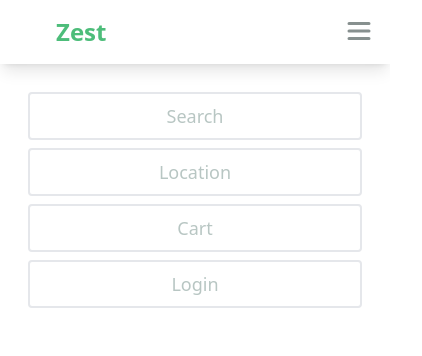
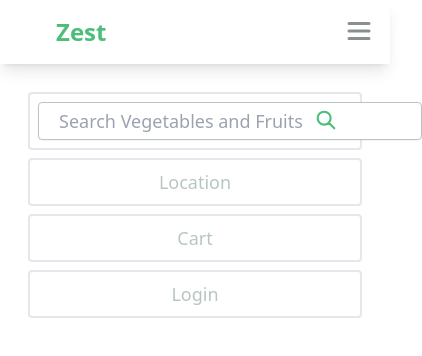
Before and after one commit to poonam-kumawat/zest-frontend, a React (Create React App) app: page / in a window 390 px wide. Both pictures are taken after a click on the picture 359 px from the left and 31 px from the top of the page. Shown: the top 356 px of the page, 422 px wide, since content can reach past the window. Built offline with nearby package versions, Linux system fonts and the light colour scheme.

Commit message:
seach adde in mobile  nav bar with styling changes

```diff
--- a/src/Components/Header/Header.tsx
+++ b/src/Components/Header/Header.tsx
@@ -69,12 +69,11 @@ const Header = () => {
         <div className="lg:hidden m-3 ">
           <nav className="p-2">
             <ul className="">
-              <li className="border-2 text-lg font-medium text-[#B8C6C3] hover:bg-[#B8C6C3] hover:text-[#ffffff] p-2 rounded text-center m-2  md:hidden lg:hidden ">
-                Search
-                {/* <div className="relative lg:flex md:flex">
+              <li className="border-2 text-lg font-medium text-[#B8C6C3] p-2 rounded text-center m-2  md:hidden lg:hidden hover:text-[#4DBD7A]">
+                <div className="relative lg:flex md:flex">
                   <input
                     type="text"
-                    className="border border-[#B8C6C3] p-1 shadow-sm w-96 px-5 outline-[#B8C6C3] rounded"
+                    className="border border-[#B8C6C3] p-1 shadow-sm w-96 px-5 outline-[#4DBD7A] rounded "
                     placeholder="Search Vegetables and Fruits"
                   ></input>
                   <img
@@ -84,15 +83,15 @@ const Header = () => {
                     width={20}
                     height={20}
                   />
-                </div> */}
+                </div>
               </li>
-              <li className="border-2 text-lg font-medium text-[#B8C6C3] hover:bg-[#B8C6C3] hover:text-[#ffffff] p-2 rounded text-center m-2  md:hidden lg:hidden">
+              <li className="border-2 text-lg font-medium text-[#B8C6C3] hover:border-[#4DBD7A] hover:text-[#4DBD7A] p-2 rounded text-center m-2  md:hidden lg:hidden">
                 Location
               </li>
-              <li className="border-2 text-lg font-medium text-[#B8C6C3] hover:bg-[#B8C6C3] hover:text-[#ffffff] p-2 rounded text-center m-2">
+              <li className="border-2 text-lg font-medium text-[#B8C6C3] hover:border-[#4DBD7A] hover:text-[#4DBD7A] p-2 rounded text-center m-2">
                 Cart
               </li>
-              <li className="border-2 text-lg font-medium text-[#B8C6C3] hover:bg-[#B8C6C3] hover:text-[#ffffff] p-2 rounded text-center m-2">
+              <li className="border-2 text-lg font-medium text-[#B8C6C3] hover:border-[#4DBD7A] hover:text-[#4DBD7A] p-2 rounded text-center m-2">
                 Login
               </li>
             </ul>
```
